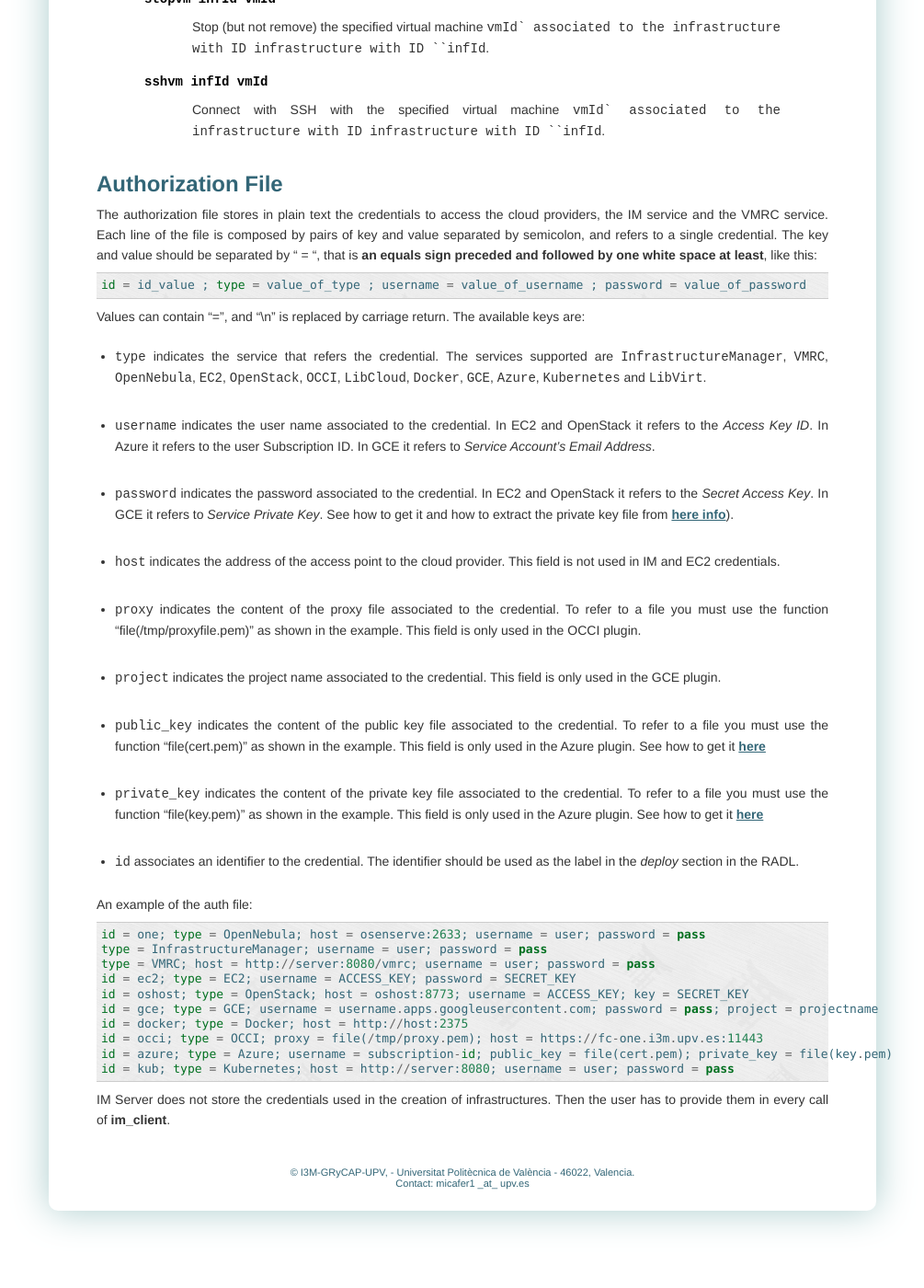
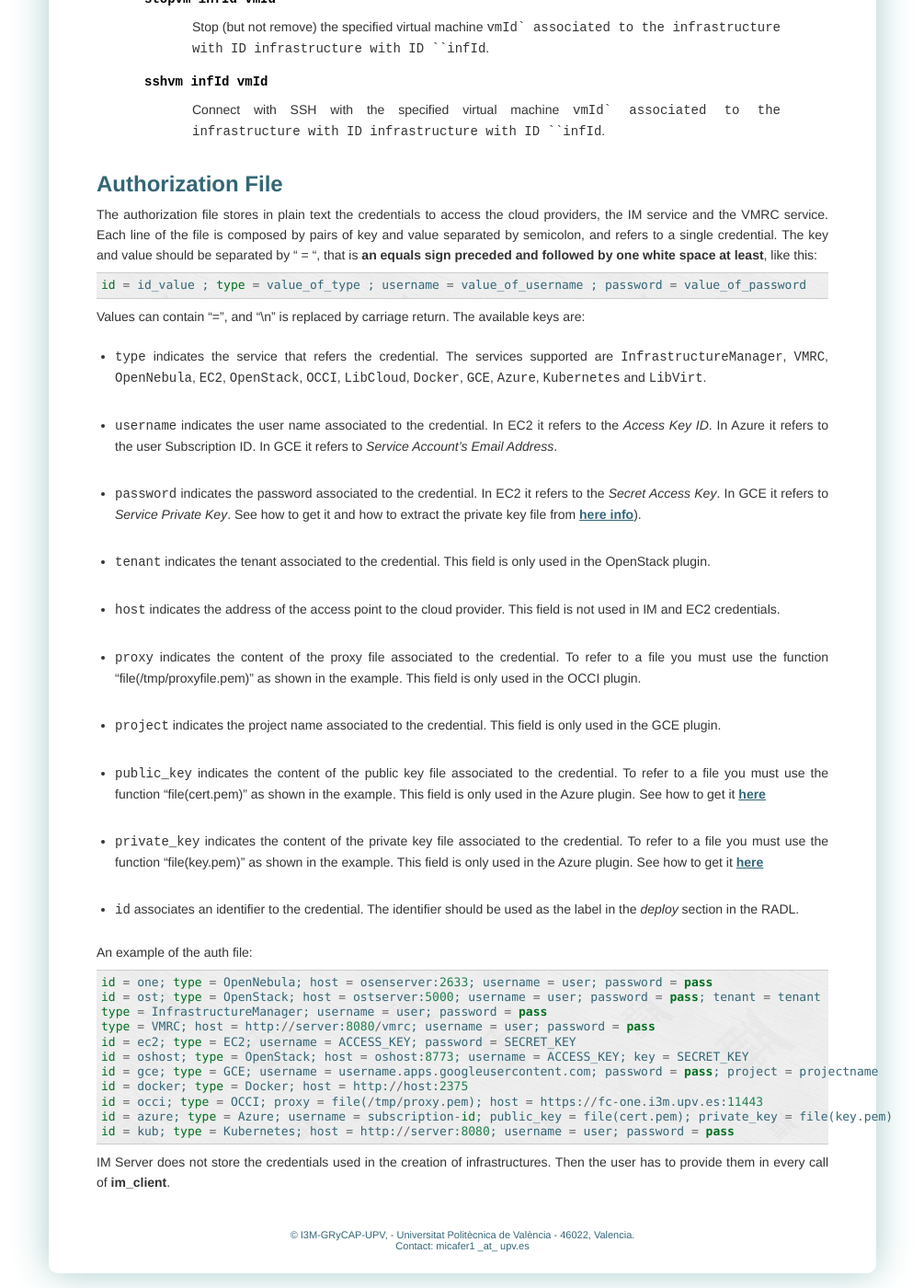
Before and after one commit to grycap/im-client, a Sphinx documentation site: the page built from doc/source/client.rst, in a window 1280 px wide and 1400 px high, scrolled down 1962 px. Shown: the whole window at 92% size, without its empty margins (137-1142 px from the left). Built offline with Sphinx 7.4.7, drawn with Linux system fonts in a browser that asks for light colours.

Commit message:
Update documentation and minor radl change

```diff
--- a/doc/source/client.rst
+++ b/doc/source/client.rst
@@ -127,14 +127,17 @@ keys are:
   supported are ``InfrastructureManager``, ``VMRC``, ``OpenNebula``, ``EC2``,
   ``OpenStack``, ``OCCI``, ``LibCloud``, ``Docker``, ``GCE``, ``Azure``, ``Kubernetes`` and ``LibVirt``.
 
-* ``username`` indicates the user name associated to the credential. In EC2 and
-  OpenStack it refers to the *Access Key ID*. In Azure it refers to the user
+* ``username`` indicates the user name associated to the credential. In EC2
+  it refers to the *Access Key ID*. In Azure it refers to the user
   Subscription ID. In GCE it refers to *Service Account’s Email Address*.
 
-* ``password`` indicates the password associated to the credential. In EC2 and
-  OpenStack it refers to the *Secret Access Key*. In GCE it refers to *Service
+* ``password`` indicates the password associated to the credential. In EC2
+  it refers to the *Secret Access Key*. In GCE it refers to *Service
   Private Key*. See how to get it and how to extract the private key file from
   `here info <https://cloud.google.com/storage/docs/authentication#service_accounts>`_).
+
+* ``tenant`` indicates the tenant associated to the credential.
+  This field is only used in the OpenStack plugin.
 
 * ``host`` indicates the address of the access point to the cloud provider.
   This field is not used in IM and EC2 credentials.
@@ -161,7 +164,8 @@ keys are:
 
 An example of the auth file::
 
-   id = one; type = OpenNebula; host = osenserve:2633; username = user; password = pass
+   id = one; type = OpenNebula; host = osenserver:2633; username = user; password = pass
+   id = ost; type = OpenStack; host = ostserver:5000; username = user; password = pass; tenant = tenant
    type = InfrastructureManager; username = user; password = pass
    type = VMRC; host = http://server:8080/vmrc; username = user; password = pass
    id = ec2; type = EC2; username = ACCESS_KEY; password = SECRET_KEY
```
Also changed, not shown: 1 other file.
